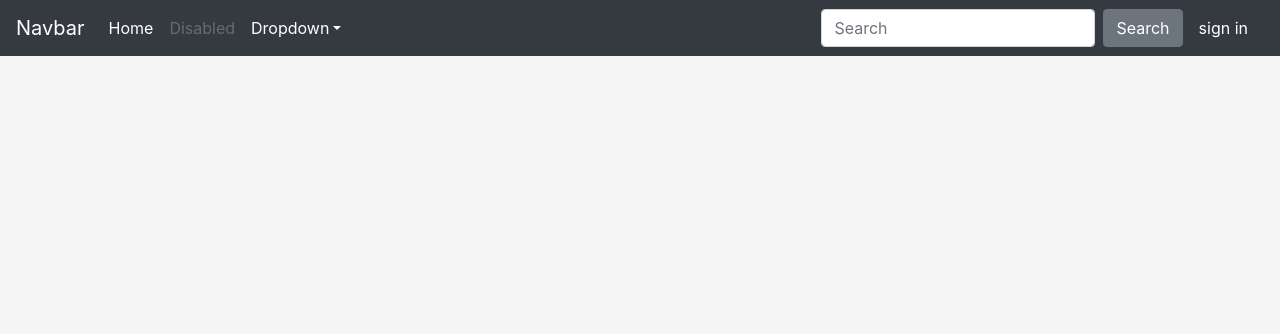
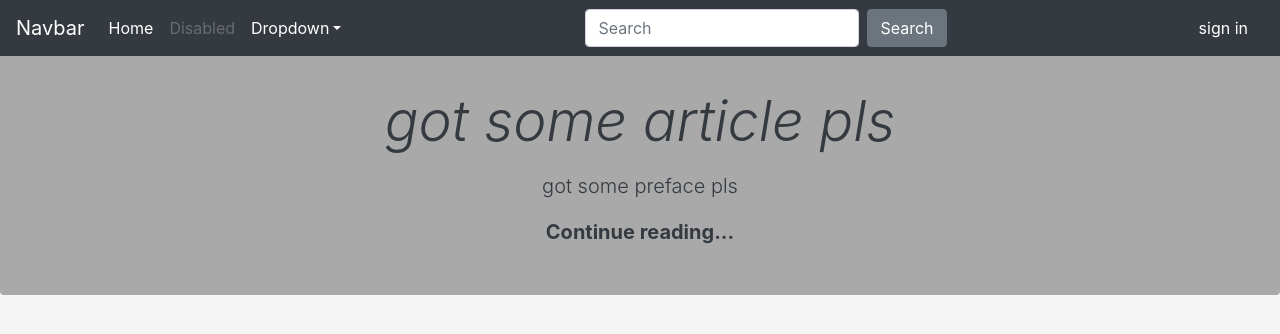
Before and after one commit to dimensionFree/reactTest, a React (Create React App) app: page / in a window 1280 px wide. Shown: the top 334 px of the page. Built offline with nearby package versions, Linux system fonts and the light colour scheme; no server answers.

Commit message:
feat:add register

```diff
--- a/src/components/Navibar.js
+++ b/src/components/Navibar.js
@@ -22,6 +22,9 @@ export default class Navibar extends Component{
     const userAvaterContent=!username?(
         <a className="nav-link" style={{color:"white"}} href="/login">sign in</a>
     ):(
+        <div className="d-flex justify-content-between">
+          <a className="btn btn-primary btn-lg" href="/article/create" role="button">create article</a>
+
           <div className="nav-item dropdown" >
             <a className = "nav-link dropdown-toggle" href="#" id="dropdown01" data-toggle="dropdown"
                aria-expanded = "false">welcome,{username}!</a>
@@ -31,6 +34,9 @@ export default class Navibar extends Component{
               <a className="dropdown-item" onClick={this.quit} href="#">quit</a>
             </div>
           </div>
+
+        </div>
+
     );
 
     return  (
@@ -59,7 +65,7 @@ export default class Navibar extends Component{
                   </div>
                 </li>
               </ul>
-              <form className="form-inline my-2 my-lg-0">
+              <form className="form-inline my-2 my-lg-0 mr-auto">
                 <input className="form-control mr-sm-2" type="text" placeholder="Search" aria-label="Search"/>
                 <button className="btn btn-secondary my-2 my-sm-0" type="submit">Search</button>
               </form>
--- /dev/null
+++ b/src/components/article/LatestArticle.js
@@ -0,0 +1,65 @@
+import React, {Component} from "react";
+import '../../css/LatestArticle.css'
+import axios from "axios";
+
+export default class LatestArticle extends Component {
+    constructor(props) {
+        super(props);
+        this.state = {
+            title: "",
+            preface: ""
+        };
+        this.getLatestArticle = this.getLatestArticle.bind(this)
+
+    }
+    componentDidMount() {
+
+        this.getLatestArticle();
+    }
+
+
+    getLatestArticle() {
+        axios.get('http://localhost/user/login'
+            , {
+                headers: {
+                    'Content-Type': 'application/x-www-form-urlencoded', // 设置请求内容类型为 JSON
+                    // 还可以添加其他自定义请求头
+                    // 'Authorization': 'Bearer YourAccessToken' // 例如添加身份验证令牌
+                }
+            }).then(function (response) {
+            if (response.status == 200) {
+                // alert(response.data)
+                const data = response.data; // 获取响应数据
+                const userInfo = data.dataContent; // 从响应数据中获取令牌
+
+            }
+        }).catch(function (error) {
+            console.log(error);
+        });
+    }
+
+    render() {
+        const title=this.state.title;
+        const preface=this.state.preface;
+
+
+        return (
+            <div className="jumbotron p-4 p-md-5 text-dark rounded text-center" >
+                <div className="d-flex justify-content-center align-items-center">
+                <div className="col-md-6 px-0">
+                    <h1 className="display-4 font-italic">
+                        {title?title:"got some article pls"}
+                    </h1>
+                    <p className="lead my-3">
+                        {preface?preface:"got some preface pls"}
+                    </p>
+                    <p className="lead mb-0"><a href="#" className="text-dark font-weight-bold">Continue reading...</a>
+                    </p>
+                </div>
+                </div>
+
+            </div>
+
+        )
+    }
+}
--- /dev/null
+++ b/src/css/LatestArticle.css
@@ -0,0 +1,18 @@
+.username{
+    color: #36aabf;
+    font-size: 20px;
+    font-family: Arial;
+    margin-left: 20px;
+    height: 20px;
+    /*margin-top: 20px;*/
+}
+
+/* 修改下拉菜单链接的颜色 */
+.jumbotron{
+    background-color: darkgray; /* 设置颜色为黑色或您想要的颜色 */
+}
+
+/*!* 修改下拉菜单中的选项颜色 *!*/
+/*.dropdown-item {*/
+/*    color: #000; !* 设置颜色为黑色或您想要的颜色 *!*/
+/*}*/
--- a/src/pages/HP.js
+++ b/src/pages/HP.js
@@ -12,6 +12,7 @@ import {
 
 import Login from "./Login";
 import Clock from "../components/test/Clock";
+import LatestArticle from "../components/article/LatestArticle";
 export default class HP extends Component{
 
     constructor() {
@@ -39,6 +40,7 @@ export default class HP extends Component{
         <div>
             <title>HomePage</title>
             <Navibar username={this.state.username}/>
+            <LatestArticle></LatestArticle>
             {/*<Clock/>*/}
         </div>
 
```
Lines whose indentation alone changed are shown as unchanged.
